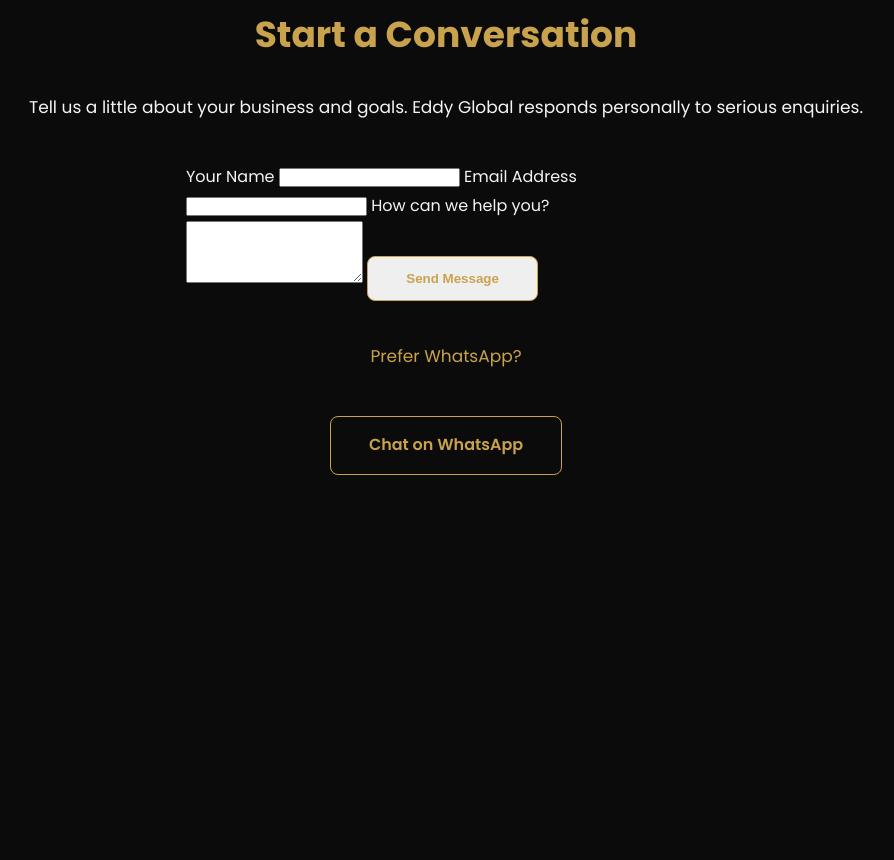
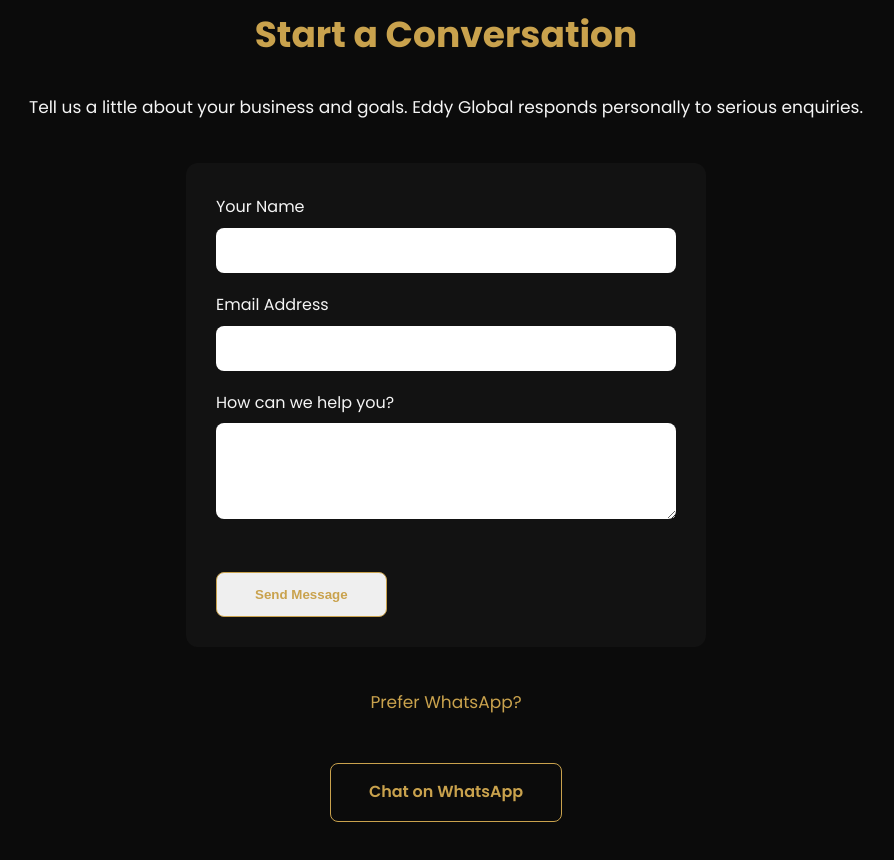
Before and after one commit to eddysparkle/Eddy-Global-Website, a plain HTML site: page index.html in a window 1280 px wide. Shown: the part 4368-5228 px from the top of the page, without its empty margins (194-1088 px from the left). Before the commit the page ends 4943 px from the top, so only its background shows below. Drawn offline with Linux system fonts and the light colour scheme.

Commit message:
Update index.html

```diff
--- a/index.html
+++ b/index.html
@@ -101,6 +101,39 @@
     }
     .whatsapp-float:hover { transform:scale(1.1); box-shadow:0 8px 20px rgba(0,0,0,0.4); }
     .whatsapp-float img { width:35px; height:35px; }
+
+    /* CONTACT FORM FIX */
+#contact {
+  text-align: center;
+}
+
+#contact form {
+  background: #121212;
+  padding: 30px;
+  border-radius: 12px;
+}
+
+#contact label {
+  display: block;
+  margin-bottom: 6px;
+  font-weight: 500;
+}
+
+#contact input,
+#contact textarea {
+  width: 100%;
+  padding: 14px;
+  margin-bottom: 18px;
+  border-radius: 8px;
+  border: none;
+  font-size: 15px;
+}
+
+#contact input:focus,
+#contact textarea:focus {
+  outline: 2px solid #c9a24d;
+}
+
   </style>
 </head>
 <body>
```
